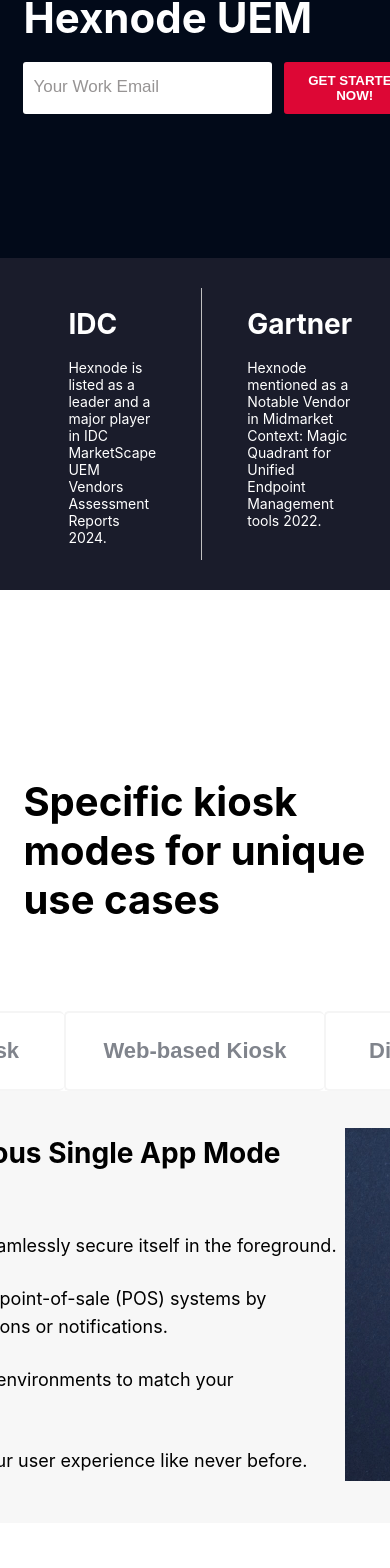
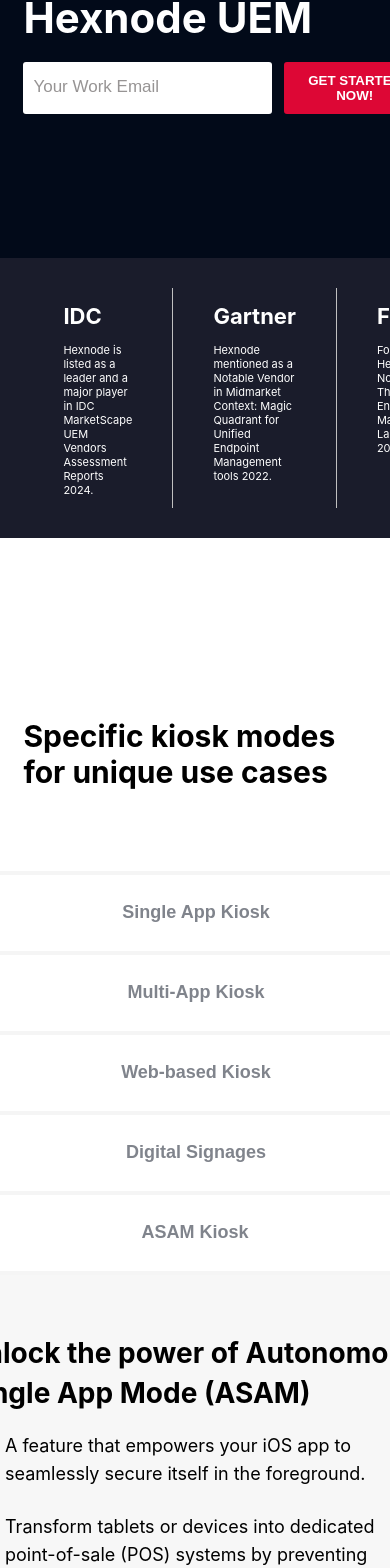
Before and after one commit to blackofaces17/Mitsogotest, a React (Create React App) app: page / in a window 390 px wide. Shown: the part 425-1993 px from the top of the page. Built offline with nearby package versions, Linux system fonts and the light colour scheme.

Commit message:
add -> media query

```diff
--- a/src/common/carousel.css
+++ b/src/common/carousel.css
@@ -5,24 +5,37 @@
   display: flex;
   background-color: white;
 }
+
+.carousel-image {
+  width: 320px;
+  height: 320px;
+}
+
+.carousel-base {
+  padding-bottom: 15px;
+  padding-right: 60px;
+  padding-left: 50px;
+  margin-top: 40px;
+  margin-bottom: 20px;
+}
+
 .caraousel-quote {
   font-size: 24px;
   border-bottom: 2px solid whitesmoke;
   padding-bottom: 15px;
   padding-right: 60px;
   padding-left: 50px;
-  margin-top:40px ;
-  margin-bottom: 20px;
-}
-.carousel-image {
-  width: 320px;
-  height: 320px;
-}
-
-.carousel-base{
-  padding-bottom: 15px;
-  padding-right: 60px;
-  padding-left: 50px;
   margin-top: 40px;
   margin-bottom: 20px;
 }
+
+@media (max-width: 575px) {
+  .caraousel-quote {
+    font-size: 13px;
+    padding-bottom: 15px;
+    padding-right: 30px;
+    padding-left: 45px;
+    margin-top: 19px;
+    margin-bottom: 10px;
+  }
+}
--- a/src/common/carousel.jsx
+++ b/src/common/carousel.jsx
@@ -1,8 +1,10 @@
+import React from "react";
 import "./carousel.css";
+
 const Carousel = ({ data }) => {
   return (
     <div className="carousel-root">
-      <img src={data.img} className="carousel-image" />
+      <img src={data.img} className="carousel-image" alt="carousel" />
       <div className="carousel-base">
         <div className="caraousel-quote">{data.quote}</div>
         <div className="carousel-company">
--- a/src/layout/awardStrip/strip.css
+++ b/src/layout/awardStrip/strip.css
@@ -10,7 +10,7 @@
   color: white;
 }
 .client-strip:last-child {
-border-right: none;
+  border-right: none;
 }
 .award-strip-base {
   width: 88%;
@@ -20,3 +20,13 @@
   display: flex;
   margin: 0 auto;
 }
+
+@media (max-width: 575px) {
+  .client-strip {
+    font-size: 11px;
+    border-right: 1px solid silver;
+    padding-left: 40px;
+    padding-right: 40px;
+    color: white;
+  }
+}
--- a/src/layout/clientTestification/client.css
+++ b/src/layout/clientTestification/client.css
@@ -1,4 +1,4 @@
-.test-root-parent {
+/* .test-root-parent {
   width: 100%;
 }
 .test-root {
@@ -17,7 +17,8 @@
   position: relative;
 }
 
-.prev-button, .next-button {
+.prev-button,
+.next-button {
   background-color: #f0f0f0;
   border: none;
   border-radius: 15px;
@@ -29,7 +30,69 @@
   cursor: pointer;
   box-shadow: 0px 4px 8px rgba(0, 0, 0, 0.1);
 }
-.test-root-header{
+.test-root-header {
   font-size: 40px;
   padding-bottom: 20px;
 }
+
+@media (max-width: 900px) {
+}
+@media (max-width: 575px) {
+} */
+.test-root-parent {
+  width: 100%;
+}
+
+.test-root {
+  display: flex;
+  flex-direction: column;
+  justify-content: center;
+  align-items: center;
+  margin: 0 auto;
+  padding-top: 120px;
+  padding-bottom: 60px;
+  background-color: #f7f7f7;
+}
+
+.test-slider {
+  display: flex;
+  align-items: center;
+  position: relative;
+}
+
+.prev-button,
+.next-button {
+  background-color: #f0f0f0;
+  border: none;
+  border-radius: 15px;
+  width: 40px;
+  height: 40px;
+  display: flex;
+  align-items: center;
+  justify-content: center;
+  cursor: pointer;
+  box-shadow: 0px 4px 8px rgba(0, 0, 0, 0.1);
+}
+
+.test-root-header {
+  font-size: 40px;
+  padding-bottom: 20px;
+}
+
+@media (max-width: 900px) {
+  .test-slider {
+    flex-direction: column;
+    align-items: center;
+    text-align: center;
+  }
+}
+
+@media (max-width: 575px) {
+  .test-root-header {
+    font-size: 32px;
+  }
+
+  .test-slider {
+    padding: 20px;
+  }
+}
--- a/src/layout/features/feature.css
+++ b/src/layout/features/feature.css
@@ -26,8 +26,8 @@
   color: rgb(128, 132, 140);
   font-weight: 599;
 }
-.feature-button:last-child{
-  border-right:2px solid whitesmoke
+.feature-button:last-child {
+  border-right: 2px solid whitesmoke;
 }
 
 .feature-button-root {
@@ -35,8 +35,6 @@
   flex-direction: row;
 }
 .feature-description {
-  width: 1220px;
-  height: 352px;
   padding: 40px;
   background-color: #f7f7f7;
   display: flex;
@@ -53,21 +51,37 @@
   padding-bottom: 120px;
 }
 
-.feature{
+.feature {
   padding-top: 60px;
 }
-.feature-head-text{
+.feature-head-text {
   font-size: 40px;
 }
-.feature-list{
+.feature-list {
   font-size: 18px;
   margin-bottom: 25px;
   line-height: 28px;
 }
-.feature-headSub-text{
+.feature-headSub-text {
   font-size: 28px;
   line-height: 40px;
 }
-@media (min-width:900px){
-
+@media (max-width: 900px) {
+  .feature-button-root {
+    flex-direction: column;
+  }
+  .feature-button-root {
+    border: 2px solid whitesmoke !important;
+  }
+  .feature-description {
+    flex-direction: column;
+  }
 }
+@media (max-width: 575px) {
+  .feature-button {
+    font-size: 18px;
+  }
+  .feature-head-text {
+    font-size: 30px;
+  }
+}
```
